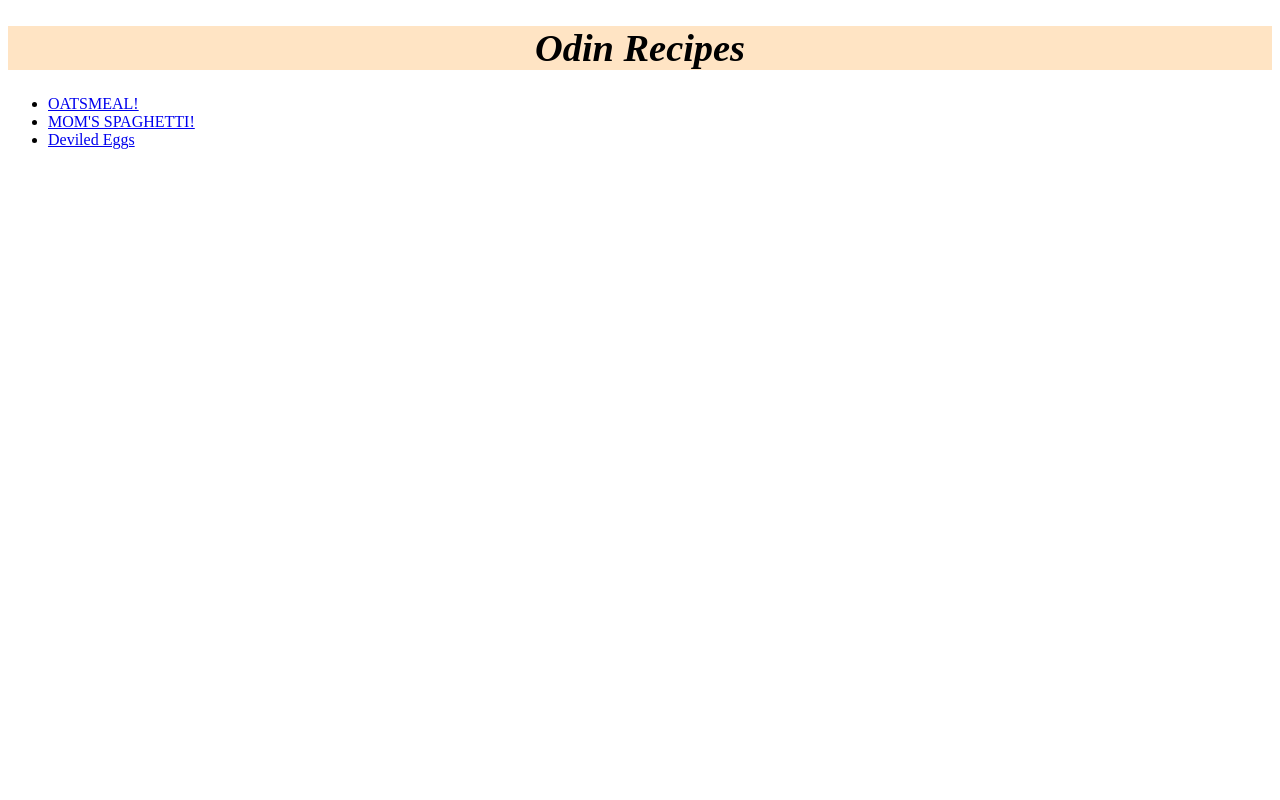
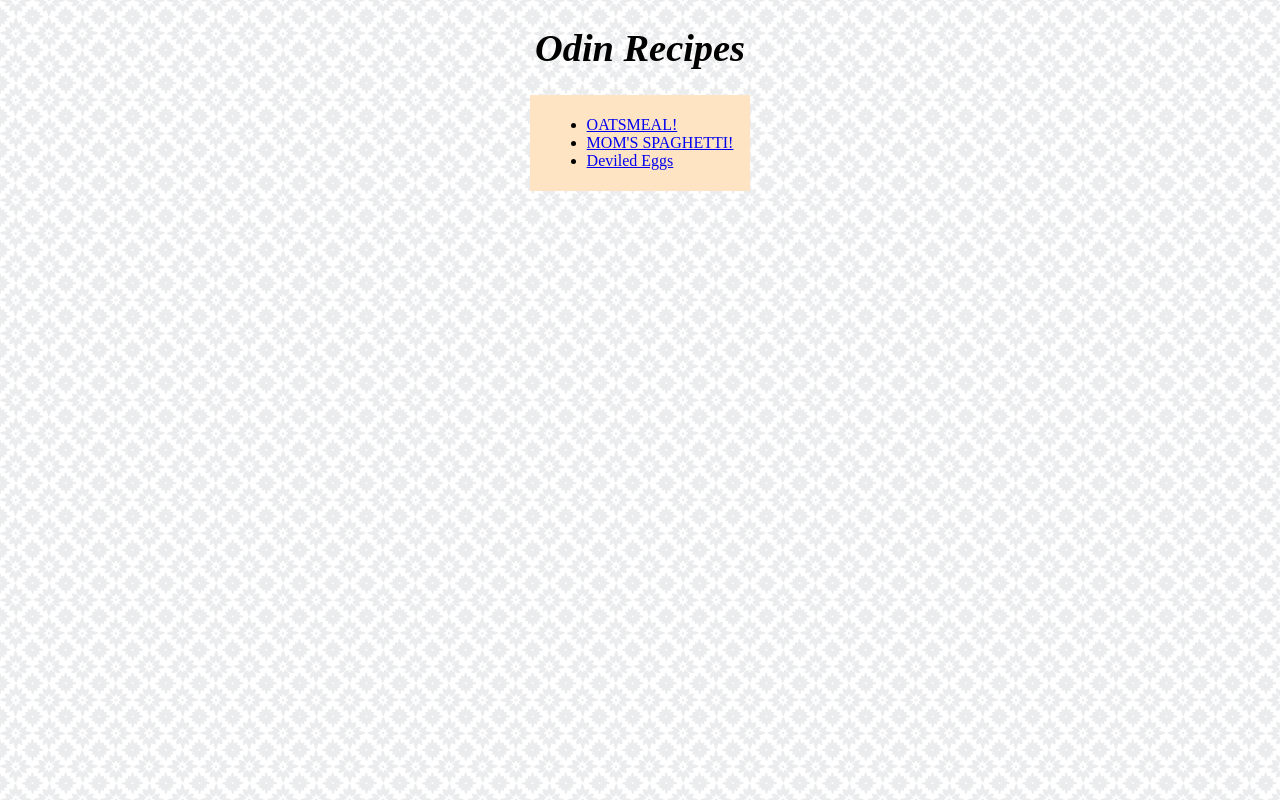
Before and after one commit to shafinnahian/odin-recipes, a plain HTML site: page index.html in a window 1280 px wide. Drawn offline with Linux system fonts and the light colour scheme.

Commit message:
Add padding and allignment

```diff
--- a/index.html
+++ b/index.html
@@ -6,9 +6,14 @@
 </head>
 <body>
     <div class="header"><h1>Odin Recipes</h1></div>
-    <ul>
-        <li><a href="./recipes/oatsmeal.html">OATSMEAL!</a> </li>
-        <li><a href="./recipes/spaghett.html"> MOM'S SPAGHETTI!</a></li>
-        <li><a href="./recipes/deviledeggs.html">Deviled Eggs</a></li>
-    </ul>
+    <div class="container">
+        <div class="ulHOME">
+            <ul>
+                <li><a href="./recipes/oatsmeal.html">OATSMEAL!</a> </li>
+                <li><a href="./recipes/spaghett.html"> MOM'S SPAGHETTI!</a></li>
+                <li><a href="./recipes/deviledeggs.html">Deviled Eggs</a></li>
+            </ul>
+        </div>
+</div>
+
 </body>
--- a/style.css
+++ b/style.css
@@ -2,8 +2,21 @@
     text-align: center;
     font-family: 'Times New Roman', Times, serif;
     font-size: larger;
+
+    font-style: italic;
+}
+body{
+    background-color: antiquewhite;
+    background-image: url(./IMGHome/moroccan-flower.png);
+}
+.container{
+    text-align: center;
+}
+.ulHOME{
+    display: inline-block;
+    text-align: left;
+    padding: 5px 17px;
     background-color: bisque;
-    font-style: italic;
 }
 .UL{
     text-align: center;
@@ -20,3 +33,11 @@
 .hyper{
     text-align: center;
 }
+.ingreUL{
+    display: inline-block;
+    flex-wrap: wrap;
+    flex-direction: row;
+}
+a:hover {
+    color: rgb(64, 135, 194);
+}
```
Also changed, not shown: recipes/oatsmeal.html (+7 -5 lines), IMGHome/moroccan-flower.png (added).
